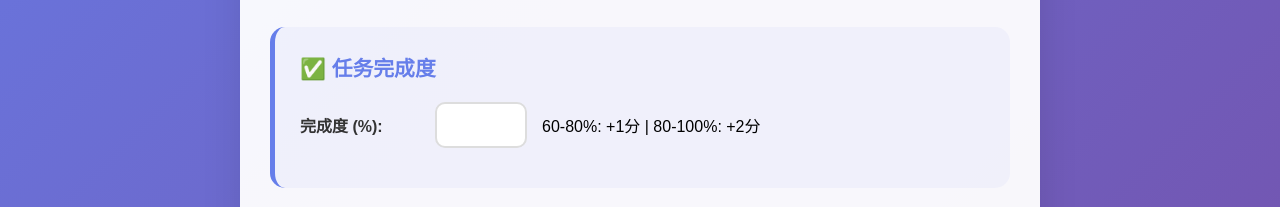
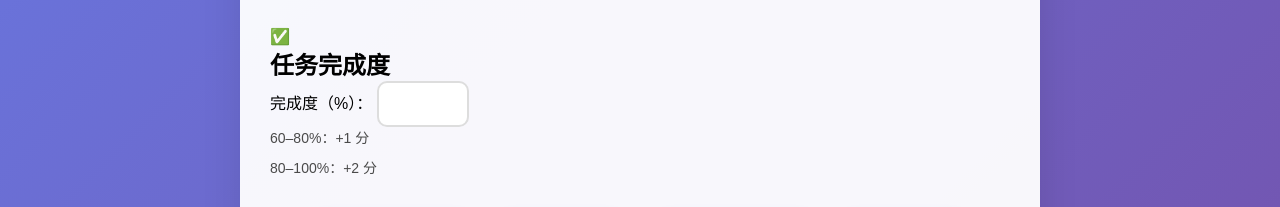
Before and after one commit to huarish/score-tracker, a plain HTML site: page index.html in a window 1280 px wide. Shown: the part 649-856 px from the top of the page. Drawn offline with Linux system fonts and the light colour scheme.

Commit message:
Update index.html

```diff
--- a/index.html
+++ b/index.html
@@ -177,6 +177,28 @@
             margin-top: 15px;
             border: 2px dashed #ffc13d;
         }
+        /* —— 任务完成度右侧规则区新样式 —— */
+        .rule-area {
+          flex: 0 0 35%;
+        }
+
+        .rule-list {
+          list-style: none;
+          padding: 0;
+          margin: 0;
+        }
+
+        .rule-list li {
+          margin-bottom: 8px;    /* 列表项之间留白 */
+          line-height: 1.6;      /* 行高更宽松 */
+          font-size: 14px;
+          color: #4a4a4a;
+        }
+
+        .rule-list li:last-child {
+          margin-bottom: 0;      /* 最后一项去掉下边距 */
+        }
+
     </style>
 </head>
 <body>
@@ -215,15 +237,32 @@
                 </div>
             </div>
 
-            <!-- 任务完成度 -->
-            <div class="section">
-                <h2>✅ 任务完成度</h2>
-                <div class="input-group">
-                    <label>完成度 (%):</label>
-                    <input type="number" id="taskCompletion" min="0" max="100" onchange="updateScore()">
-                    <span>60-80%: +1分 | 80-100%: +2分</span>
+            <!-- ⭐ 任务完成度 卡片 -->
+            <div class="card">
+              <!-- 卡片标题 -->
+              <div class="card-header">
+                <span class="icon">✅</span>
+                <h2 class="card-title">任务完成度</h2>
+              </div>
+
+              <!-- 卡片内容：左右两栏 -->
+              <div class="card-content">
+                <!-- 左侧：输入区域 -->
+                <div class="input-area">
+                  <label for="completion">完成度（%）：</label>
+                  <input id="completion" type="number" min="0" max="100" />
                 </div>
+
+                <!-- 右侧：规则区域（改成 ul 列表格式） -->
+                <div class="rule-area">
+                  <ul class="rule-list">
+                    <li>60–80%：+1 分</li>
+                    <li>80–100%：+2 分</li>
+                  </ul>
+                </div>
+              </div>
             </div>
+
 
             <!-- 记录按钮 -->
             <div style="text-align: center; margin: 30px 0;">
```
